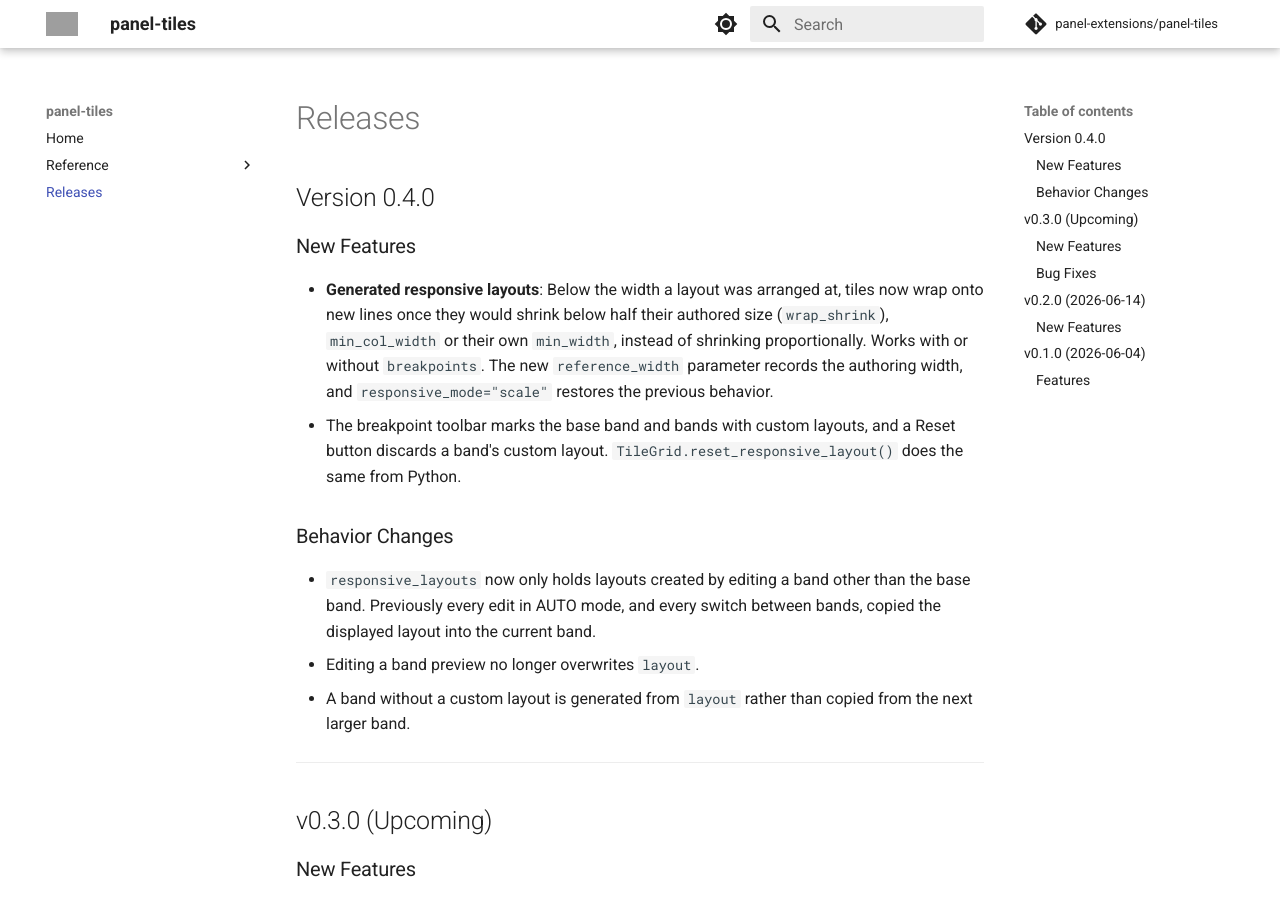
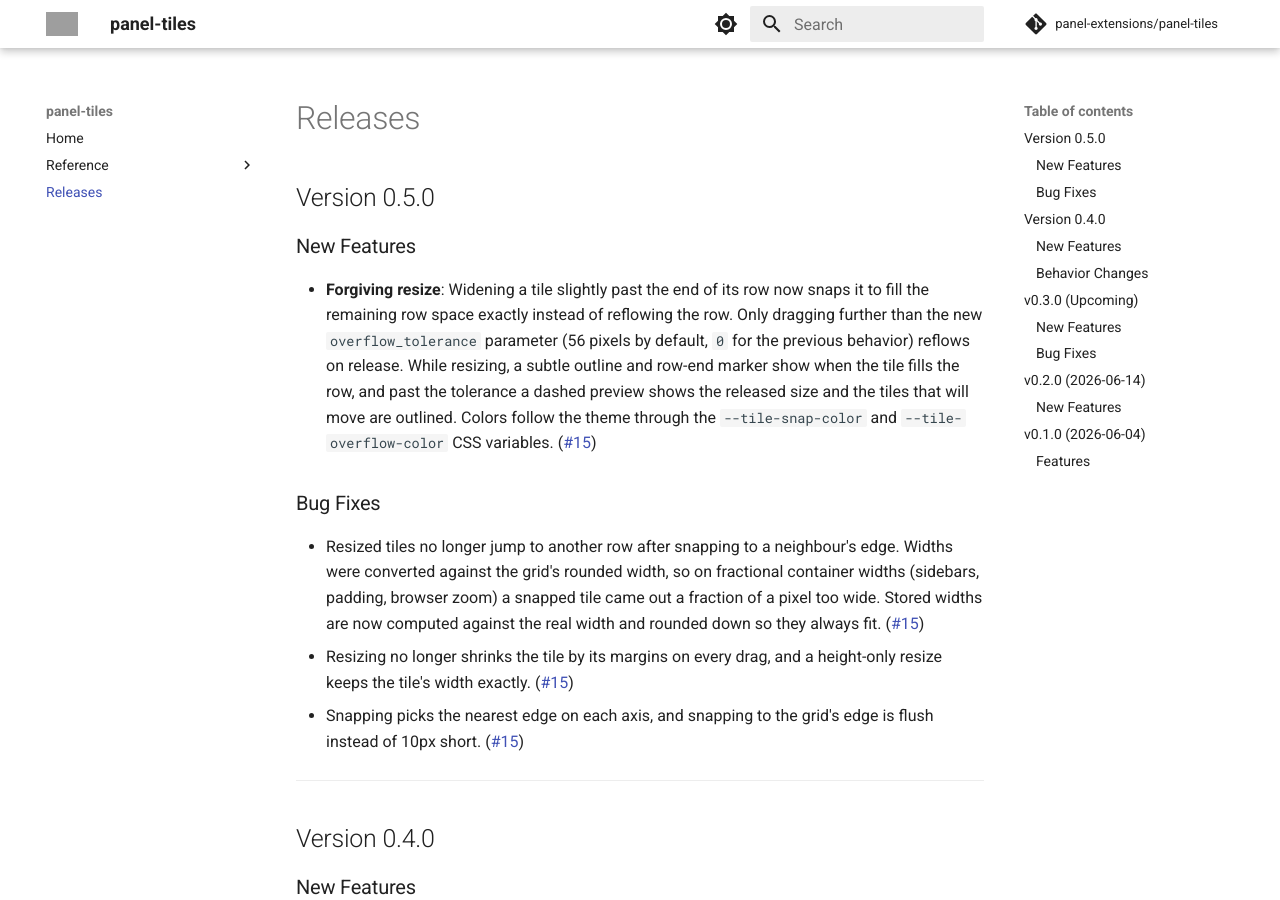
Before and after one commit to panel-extensions/panel-tiles, an MkDocs documentation site: the page built from docs/releases.md, in a window 1280 px wide and 900 px high. Built offline with MkDocs 1.6.1 and Material for MkDocs 9.7.7, drawn with Linux system fonts in a browser that asks for light colours; comment, search, counter and statistics services are not loaded; grey boxes are pictures that could not be loaded.

Commit message:
Add 0.5.0 release notes and document resize snapping

```diff
--- a/docs/releases.md
+++ b/docs/releases.md
@@ -1,4 +1,18 @@
 # Releases
+
+## Version 0.5.0
+
+### New Features
+
+- **Forgiving resize**: Widening a tile slightly past the end of its row now snaps it to fill the remaining row space exactly instead of reflowing the row. Only dragging further than the new `overflow_tolerance` parameter (56 pixels by default, `0` for the previous behavior) reflows on release. While resizing, a subtle outline and row-end marker show when the tile fills the row, and past the tolerance a dashed preview shows the released size and the tiles that will move are outlined. Colors follow the theme through the `--tile-snap-color` and `--tile-overflow-color` CSS variables. ([#15](https://github.com/panel-extensions/panel-tiles/pull/15))
+
+### Bug Fixes
+
+- Resized tiles no longer jump to another row after snapping to a neighbour's edge. Widths were converted against the grid's rounded width, so on fractional container widths (sidebars, padding, browser zoom) a snapped tile came out a fraction of a pixel too wide. Stored widths are now computed against the real width and rounded down so they always fit. ([#15](https://github.com/panel-extensions/panel-tiles/pull/15))
+- Resizing no longer shrinks the tile by its margins on every drag, and a height-only resize keeps the tile's width exactly. ([#15](https://github.com/panel-extensions/panel-tiles/pull/15))
+- Snapping picks the nearest edge on each axis, and snapping to the grid's edge is flush instead of 10px short. ([#15](https://github.com/panel-extensions/panel-tiles/pull/15))
+
+---
 
 ## Version 0.4.0
 
```
Also changed, not shown: docs/how_to/basic_grid.md (+12 -0 lines), docs/reference/panel-tiles.md (+1 -0 lines).
